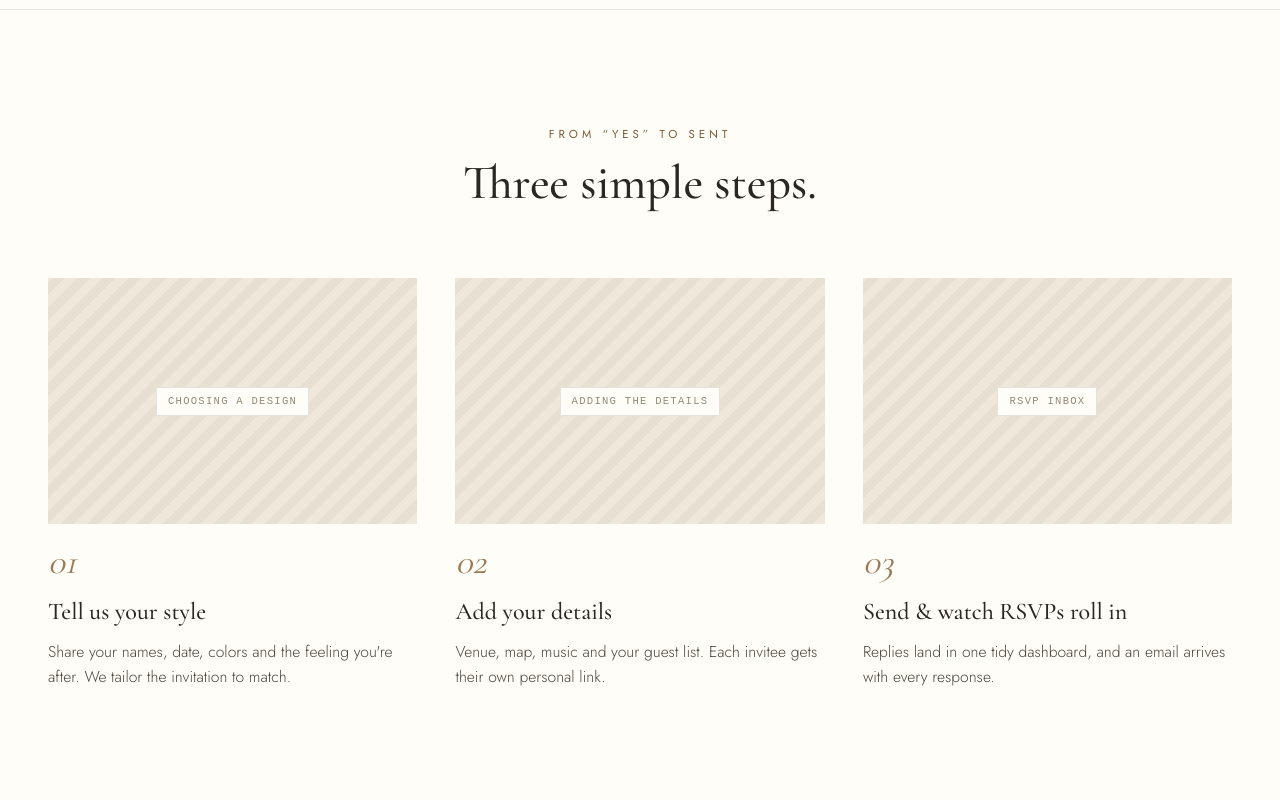
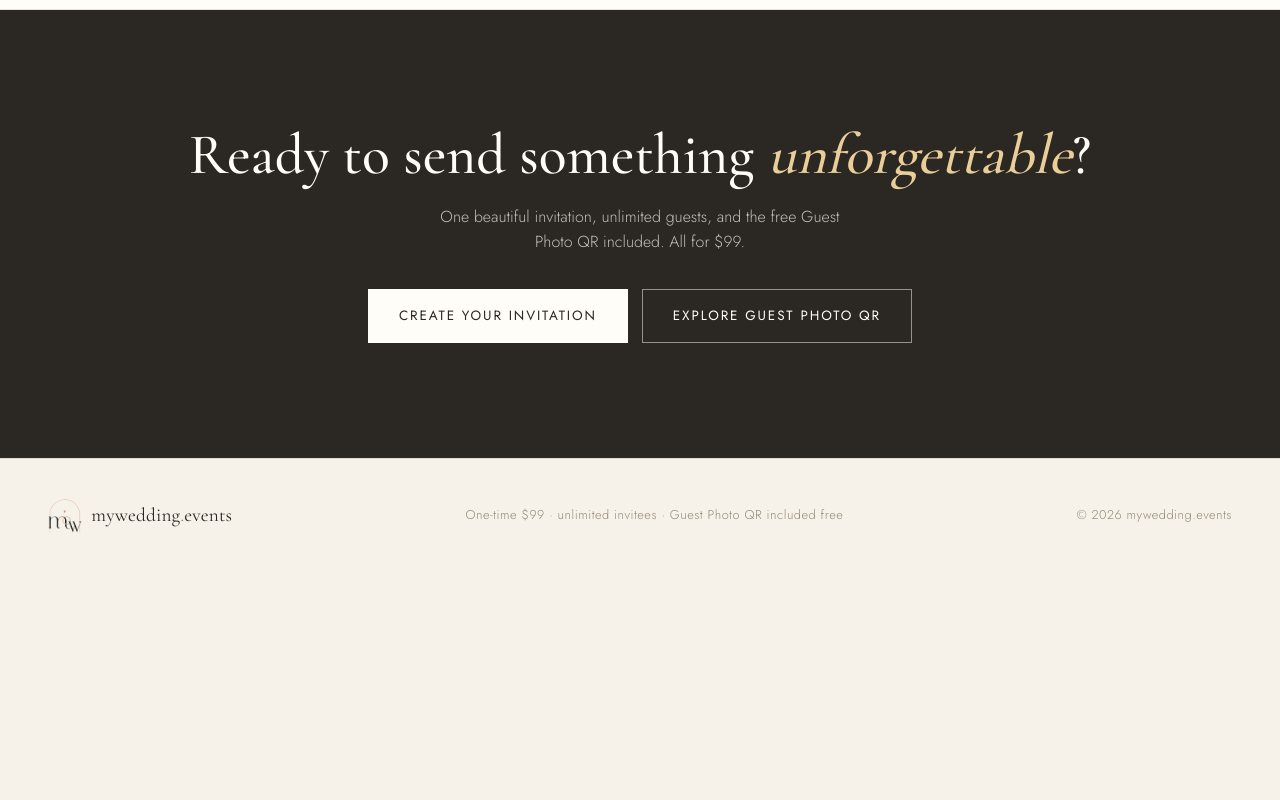
Before and after one commit to Mywedding-events/mywedding.events, a Next.js app: page /invitation in a window 1280 px wide. Shown: the part 1700-2500 px from the top of the page. After the commit the page ends 2273 px from the top, so only its background shows below. Built offline with nearby package versions, Linux system fonts and the light colour scheme.

Commit message:
Remove 'Three simple steps' section from digital invitation

```diff
--- a/app/invitation/page.jsx
+++ b/app/invitation/page.jsx
@@ -164,33 +164,6 @@ export default function InvitationPage() {
         </div>
       </section>
 
-      <section className="how">
-        <div className="how-head">
-          <p className="eyebrow">From &ldquo;yes&rdquo; to sent</p>
-          <h2>Three simple steps.</h2>
-        </div>
-        <div className="steps">
-          <div className="step">
-            <div className="ph" data-label="choosing a design"></div>
-            <span className="num">01</span>
-            <h4>Tell us your style</h4>
-            <p>Share your names, date, colors and the feeling you&apos;re after. We tailor the invitation to match.</p>
-          </div>
-          <div className="step">
-            <div className="ph" data-label="adding the details"></div>
-            <span className="num">02</span>
-            <h4>Add your details</h4>
-            <p>Venue, map, music and your guest list. Each invitee gets their own personal link.</p>
-          </div>
-          <div className="step">
-            <div className="ph" data-label="rsvp inbox"></div>
-            <span className="num">03</span>
-            <h4>Send &amp; watch RSVPs roll in</h4>
-            <p>Replies land in one tidy dashboard, and an email arrives with every response.</p>
-          </div>
-        </div>
-      </section>
-
       <section className="cta-band" id="cta">
         <div className="wrap">
           <h2>Ready to send something <em>unforgettable</em>?</h2>
```
